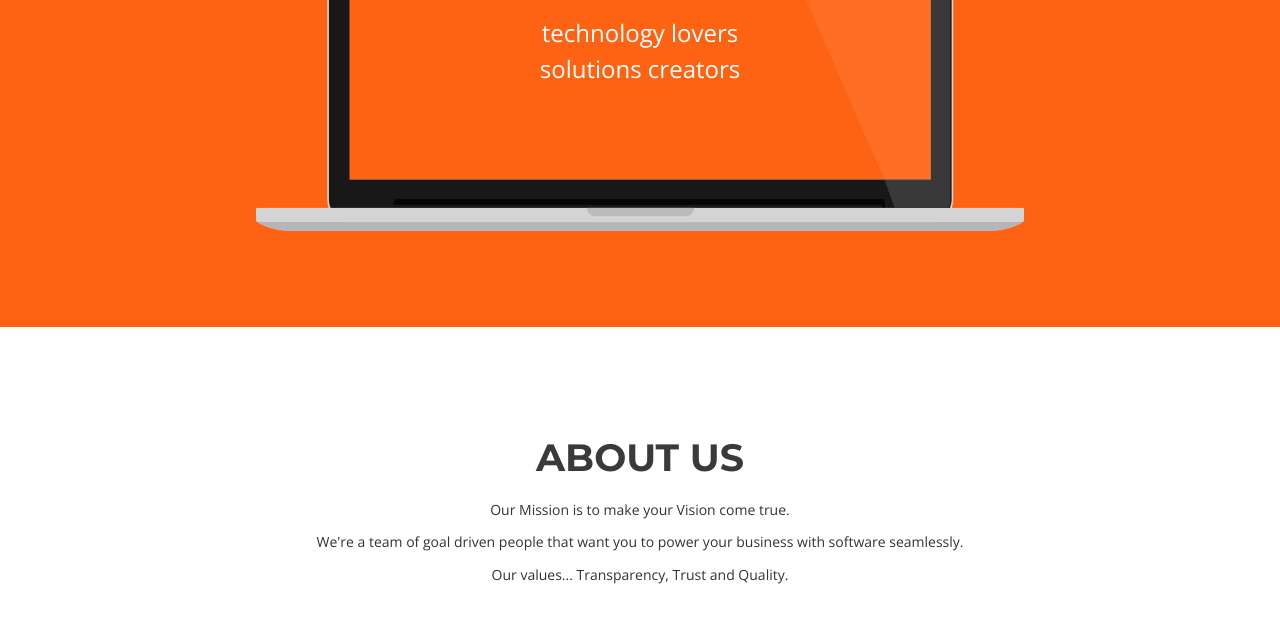
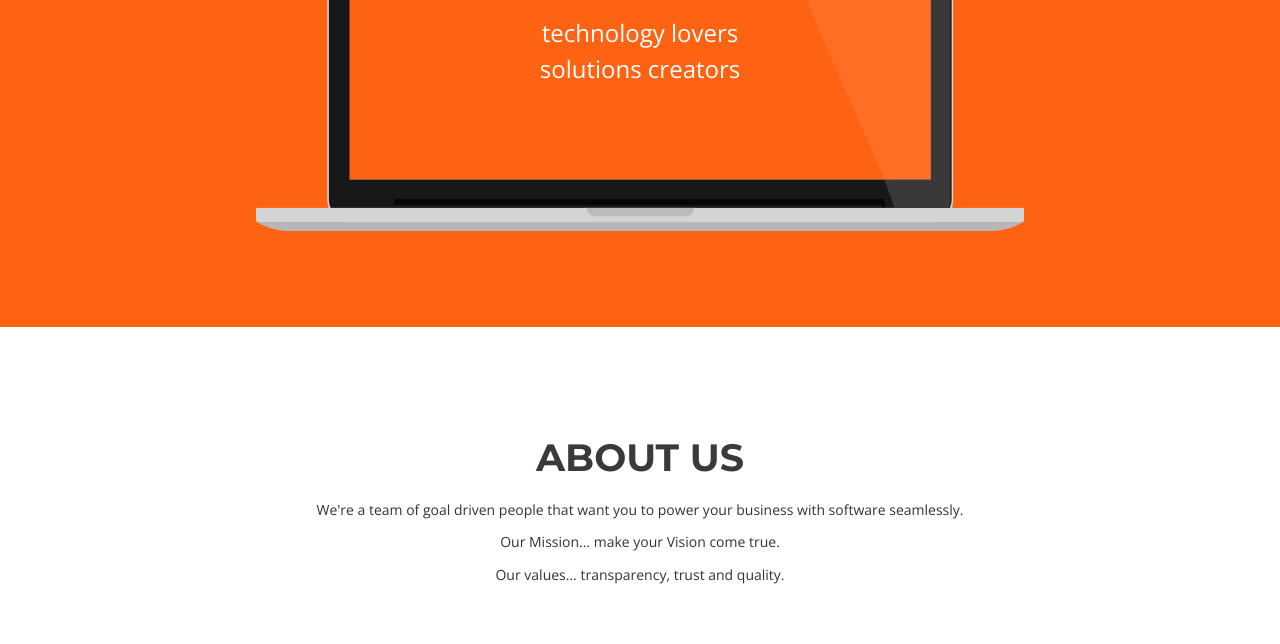
Before and after one commit to codetronicsio/codetronicsio.github.io, a plain HTML site: page index.html in a window 1280 px wide. Shown: the part 308-952 px from the top of the page. Drawn offline with nearby package versions, Linux system fonts and the light colour scheme.

Commit message:
Some small changes...

```diff
--- a/index.html
+++ b/index.html
@@ -66,13 +66,11 @@
                     <div class = "col-md-offset-2 col-md-8">
                         <div class = "section-heading">
                             <h2>About us</h2>
-                            <p>Our Mission is to make your Vision come true.</p>
                             <p>We're a team of goal driven people that want you to power your business with software
                                seamlessly.
-
-
+                            <p>Our Mission... make your Vision come true.</p>
                             </p>
-                            <p>Our values... Transparency, Trust and Quality.</p>
+                            <p>Our values... transparency, trust and quality.</p>
                         </div>
                     </div>
                 </div>
@@ -499,7 +497,7 @@
             <div class = "container">
                 <div class = "row">
                     <div class = "col-md-12">
-                        <p>Codetronics S.R.L.</p>
+                        <p>Codetronics S.R.L. 2017</p>
                     </div>
                 </div>
             </div>
```
Also changed, not shown: img/bg-mac.png (deleted).
